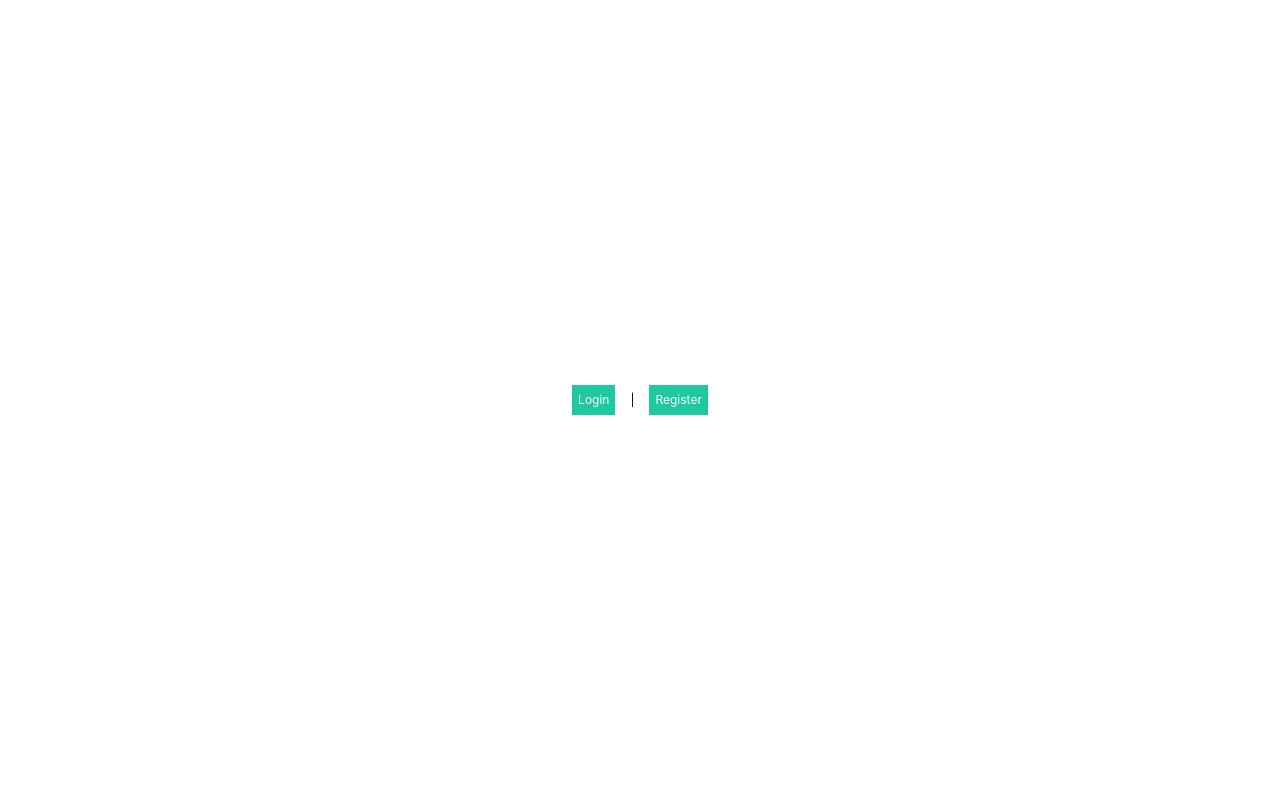
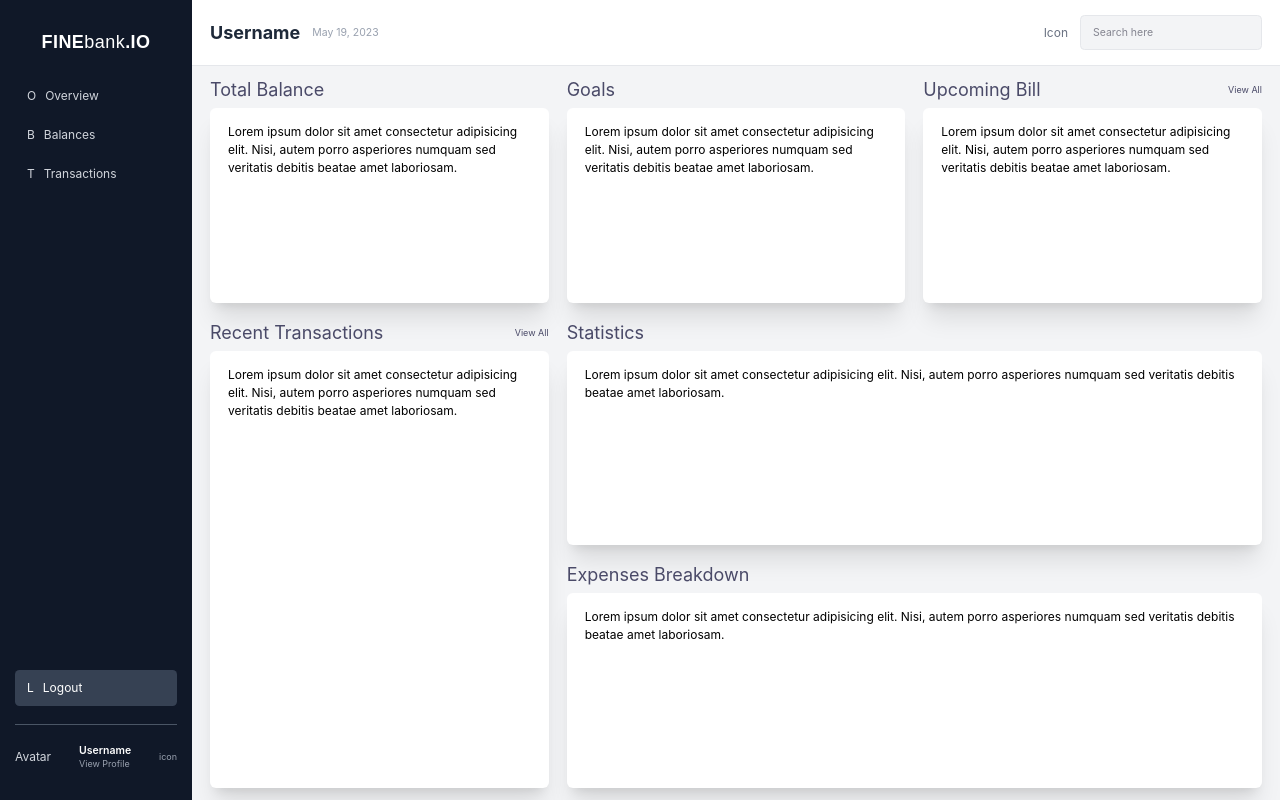
Before and after one commit to dhillamazaya260/admin-ui, a React (Vite) app: page / in a window 1280 px wide. Built offline with nearby package versions, Linux system fonts and the light colour scheme.

Commit message:
Implementing Responsive Layout

```diff
--- a/src/App.jsx
+++ b/src/App.jsx
@@ -2,23 +2,14 @@ import "./App.css";
 import SignInPage from "./pages/signIn";
 import SignUpPage from "./pages/signUp";
 import ErrorPage from "./pages/error";
-import { createBrowserRouter, Link, RouterProvider } from "react-router-dom";
+import DashboardPage from "./pages/dashboard";
+import { createBrowserRouter, RouterProvider } from "react-router-dom";
 
 function App() {
   const myRouter = createBrowserRouter([
     {
       path: "/",
-      element: (
-        <div className="flex justify-center items-center min-h-screen">
-          <Link to="/login" className="p-2 m-5 bg-primary text-white">
-            Login
-          </Link>
-          |
-          <Link to="/register" className="p-2 m-5 bg-primary text-white">
-            Register
-          </Link>
-        </div>
-      ),
+      element: <DashboardPage />,
       errorElement: <ErrorPage />,
     },
     {
--- /dev/null
+++ b/src/components/Elements/Card.jsx
@@ -0,0 +1,19 @@
+import React from "react";
+
+function Card(props) {
+  const { title, link = false, desc } = props;
+
+  return (
+    <div className="h-full flex flex-col">
+      <div className="flex justify-between items-center text-gray-02 mb-2">
+        <div className="text-2xl">{title}</div>
+        {link && <div className="text-xs">View All</div>}
+      </div>
+      <div className="flex-1 bg-white rounded-lg px-6 py-5 shadow-xl">
+        {desc}
+      </div>
+    </div>
+  );
+}
+
+export default Card;
--- /dev/null
+++ b/src/components/Elements/Input.jsx
@@ -0,0 +1,26 @@
+import React from "react";
+
+function Input(props) {
+  const {
+    id,
+    icon = false,
+    backgroundColor = false,
+    border = "border-gray-03",
+    ...rest
+  } = props;
+
+  return (
+    <>
+      <input
+        className={`py-3 pl-4 text-sm rounded-md w-full border text-gray-01
+          ${border} focus:border-black focus:outline-none focus:ring-0
+          ${backgroundColor || ""}
+        `}
+        id={id}
+        {...rest}
+      />
+    </>
+  );
+}
+
+export default Input;
--- a/src/components/Elements/LabeledInput.jsx
+++ b/src/components/Elements/LabeledInput.jsx
@@ -1,19 +1,16 @@
 import React from "react";
+import Input from "./Input";
 
 function LabeledInput(props) {
   const { label, id, ...rest } = props;
 
   return (
-    <div className="flex flex-col gap-1">
-      <label htmlFor={id} className="text-sm font-medium text-gray-01">
+    <>
+      <label htmlFor={id} className="block text-sm mb-2">
         {label}
       </label>
-      <input
-        id={id}
-        className="border border-gray-04 rounded-md py-3 px-4 text-sm text-gray-03 bg-white focus:outline-none focus:border-primary"
-        {...rest}
-      />
-    </div>
+      <Input id={id} {...rest} />
+    </>
   );
 }
 
--- a/src/components/Elements/Logo.jsx
+++ b/src/components/Elements/Logo.jsx
@@ -1,12 +1,24 @@
 import React from "react";
 
-function Logo() {
+function Logo(props) {
+  const { variant = "primary" } = props;
+
+  const variantClasses = {
+    primary: "text-primary text-4xl",
+    secondary: "text-white text-sm sm:text-2xl",
+  };
+
   return (
-    <div className="flex justify-center text-3xl font-poppins mb-8">
-      <span className="font-bold text-primary">FINE</span>
-      <span className="font-normal text-gray-01">bank</span>
-      <span className="font-bold text-gray-01">.IO</span>
-    </div>
+    <>
+      <div
+        className={`flex justify-center font-poppins tracking-wide
+          ${variantClasses[variant] || variantClasses.primary}`}
+      >
+        <span className="font-bold">FINE</span>
+        bank
+        <span className="font-bold">.IO</span>
+      </div>
+    </>
   );
 }
 
--- a/src/components/Fragments/FormSignUp.jsx
+++ b/src/components/Fragments/FormSignUp.jsx
@@ -8,7 +8,7 @@ function FormSignUp() {
     <>
       {/* judul */}
       <div className="text-center mb-6">
-        <h2 className="text-sm font-bold text-gray-01">Create an account</h2>
+        <h2 className="text-xl font-bold text-gray-01">Create an Account</h2>
       </div>
 
       {/* form start */}
@@ -43,14 +43,14 @@ function FormSignUp() {
           </div>
 
           {/* terms */}
-          <div className="mb-5 text-xs text-gray-03">
-            By continuing, you agree to our{" "}
+          <div className="mb-5 text-xs text-center text-gray-03">
+            By continuing, you to agree to our{" "}
             <a href="#" className="text-primary">
               terms of service.
             </a>
           </div>
 
-          <Button>Sign up</Button>
+          <Button>Sign Up</Button>
         </form>
       </div>
       {/* form end */}
@@ -85,14 +85,11 @@ function FormSignUp() {
       {/* sign up with google end */}
 
       {/* link start */}
-      <div className="flex justify-center text-xs text-gray-03">
-        Already have an account?{" "}
-        <div className="flex justify-center text-sm text-gray-01">
-  Already have an account?&nbsp;
-  <Link to="/login" className="text-primary font-bold">
-    Sign In Here
-  </Link>
-</div>
+      <div className="flex justify-center text-sm text-gray-03">
+        Already have an account?&nbsp;
+        <Link to="/login" className="text-primary font-bold">
+          Sign In Here
+        </Link>
       </div>
       {/* link end */}
     </>
--- /dev/null
+++ b/src/components/Layouts/MainLayout.jsx
@@ -0,0 +1,71 @@
+import React from "react";
+import Logo from "../Elements/Logo";
+import Input from "../Elements/Input";
+
+function MainLayout(props) {
+  const { children } = props;
+
+  return (
+    <>
+      <div className="flex min-h-screen">
+        {/* Sidebar - GELAP */}
+        <aside className="bg-gray-900 w-28 sm:w-64 text-gray-300 flex flex-col justify-between px-5 py-10">
+          {/* Atas: Logo + Nav */}
+          <div>
+            <div className="mb-8 hidden sm:block">
+              <Logo variant="secondary" />
+            </div>
+            <nav className="flex flex-col gap-1 mt-4">
+              <div className="flex items-center hover:bg-gray-700 hover:text-white px-4 py-3 rounded-md cursor-pointer">
+                <div className="mx-auto sm:mx-0">O</div>
+                <div className="ms-3 hidden sm:block">Overview</div>
+              </div>
+              <div className="flex items-center hover:bg-gray-700 hover:text-white px-4 py-3 rounded-md cursor-pointer">
+                <div className="mx-auto sm:mx-0">B</div>
+                <div className="ms-3 hidden sm:block">Balances</div>
+              </div>
+              <div className="flex items-center hover:bg-gray-700 hover:text-white px-4 py-3 rounded-md cursor-pointer">
+                <div className="mx-auto sm:mx-0">T</div>
+                <div className="ms-3 hidden sm:block">Transactions</div>
+              </div>
+            </nav>
+          </div>
+
+          {/* Bawah: Logout + User */}
+          <div>
+            <div className="flex items-center bg-gray-700 text-white px-4 py-3 rounded-md cursor-pointer">
+              <div className="mx-auto sm:mx-0">L</div>
+              <div className="ms-3 hidden sm:block">Logout</div>
+            </div>
+            <div className="border-t border-gray-600 my-6"></div>
+            <div className="flex justify-between items-center gap-2">
+              <div className="text-gray-300 flex-shrink-0">Avatar</div>
+              <div className="hidden sm:block text-sm">
+                <div className="font-semibold text-white">Username</div>
+                <div className="text-gray-400 text-xs">View Profile</div>
+              </div>
+              <div className="hidden sm:block text-gray-400 text-xs">icon</div>
+            </div>
+          </div>
+        </aside>
+
+        {/* Kanan */}
+        <div className="bg-gray-100 flex-1 flex flex-col">
+          <header className="border-b border-gray-200 px-6 py-5 flex justify-between items-center bg-white">
+            <div className="flex items-center gap-4">
+              <div className="font-bold text-2xl text-gray-800">Username</div>
+              <div className="text-gray-400 text-sm hidden sm:block">May 19, 2023</div>
+            </div>
+            <div className="flex items-center gap-4">
+              <div className="text-gray-500">Icon</div>
+              <Input backgroundColor="bg-gray-100" border="border-gray-200" placeholder="Search here" />
+            </div>
+          </header>
+          <main className="flex-1 px-6 py-4">{children}</main>
+        </div>
+      </div>
+    </>
+  );
+}
+
+export default MainLayout;
--- /dev/null
+++ b/src/pages/dashboard.jsx
@@ -0,0 +1,52 @@
+import React from "react";
+import MainLayout from "../components/Layouts/MainLayout";
+import Card from "../components/Elements/Card";
+
+function dashboard() {
+  return (
+    <MainLayout>
+      <div className="grid sm:grid-cols-12 sm:grid-rows-3 gap-6 h-full">
+        <div className="sm:col-span-4">
+          <Card
+            title="Total Balance"
+            desc="Lorem ipsum dolor sit amet consectetur adipisicing elit. Nisi, autem porro asperiores numquam sed veritatis debitis beatae amet laboriosam."
+          />
+        </div>
+        <div className="sm:col-span-4">
+          <Card
+            title="Goals"
+            desc="Lorem ipsum dolor sit amet consectetur adipisicing elit. Nisi, autem porro asperiores numquam sed veritatis debitis beatae amet laboriosam."
+          />
+        </div>
+        <div className="sm:col-span-4">
+          <Card
+            title="Upcoming Bill"
+            link="/bills"
+            desc="Lorem ipsum dolor sit amet consectetur adipisicing elit. Nisi, autem porro asperiores numquam sed veritatis debitis beatae amet laboriosam."
+          />
+        </div>
+        <div className="sm:col-span-4 sm:row-span-2">
+          <Card
+            title="Recent Transactions"
+            link="/transactions"
+            desc="Lorem ipsum dolor sit amet consectetur adipisicing elit. Nisi, autem porro asperiores numquam sed veritatis debitis beatae amet laboriosam."
+          />
+        </div>
+        <div className="sm:col-span-8">
+          <Card
+            title="Statistics"
+            desc="Lorem ipsum dolor sit amet consectetur adipisicing elit. Nisi, autem porro asperiores numquam sed veritatis debitis beatae amet laboriosam."
+          />
+        </div>
+        <div className="sm:col-span-8">
+          <Card
+            title="Expenses Breakdown"
+            desc="Lorem ipsum dolor sit amet consectetur adipisicing elit. Nisi, autem porro asperiores numquam sed veritatis debitis beatae amet laboriosam."
+          />
+        </div>
+      </div>
+    </MainLayout>
+  );
+}
+
+export default dashboard;
```
